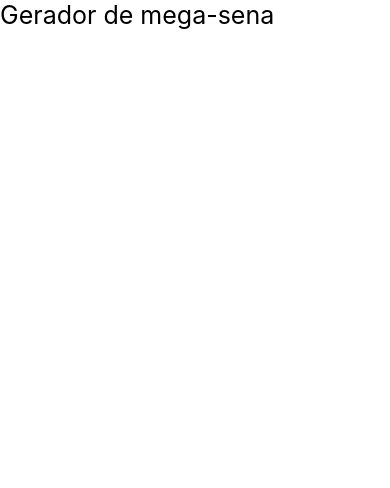
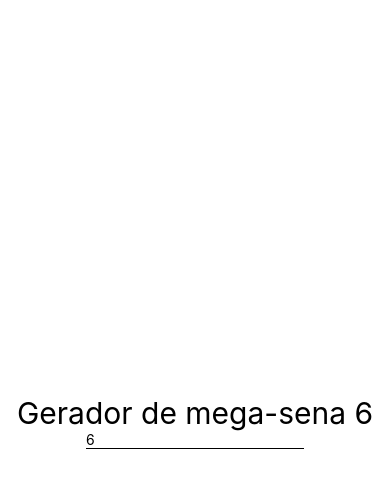
Before and after one commit to hericklima22/gerador-mega-sena, a React Native app: screen / in a window 390 px wide. Shown: the top 488 px of the page. Built offline with nearby package versions, Linux system fonts and the light colour scheme.

Commit message:
text input

```diff
--- a/App.js
+++ b/App.js
@@ -1,9 +1,13 @@
 import React from "react";
-import { StyleSheet } from "react-native";
+import { SafeAreaView, StyleSheet } from "react-native";
 import { Mega } from "./src/components/mega/Mega";
 
 export default function App() {
-  return <Mega></Mega>;
+  return (
+    <SafeAreaView style={styles.container}>
+      <Mega qtdDeNumeros={6}></Mega>
+    </SafeAreaView>
+  );
 }
 
 const styles = StyleSheet.create({
--- a/src/components/mega/Mega.jsx
+++ b/src/components/mega/Mega.jsx
@@ -1,9 +1,30 @@
-import React from "react";
-import { Text } from "react-native";
+import React, { Component } from "react";
+import { Text, TextInput } from "react-native";
 import styles from "./styles";
 
 export class Mega extends React.Component {
+  state = {
+    qtdDeNumeros: this.props.qtdDeNumeros,
+  };
+
+  alterarQtdNumero(qtd) {
+    this.setState({ qtdDeNumeros: qtd });
+  }
+
   render() {
-    return <Text style={styles.fonteGrande}>Gerador de mega-sena</Text>;
+    return (
+      <>
+        <Text style={styles.fonteGrande}>
+          Gerador de mega-sena {this.state.qtdDeNumeros}
+        </Text>
+        <TextInput
+          keyboardType={"numeric"}
+          style={{ borderBottomWidth: 1 }}
+          placeholder="Qtd de Números"
+          value={this.state.qtdDeNumeros}
+          onChangeText={(qtd) => this.alterarQtdNumero(qtd)}
+        />
+      </>
+    );
   }
 }
--- a/src/components/mega/styles.js
+++ b/src/components/mega/styles.js
@@ -2,7 +2,7 @@
 
 const styles = StyleSheet.create({
   fonteGrande: {
-    fontSize: 25,
+    fontSize: 30,
   },
 });
 
```
